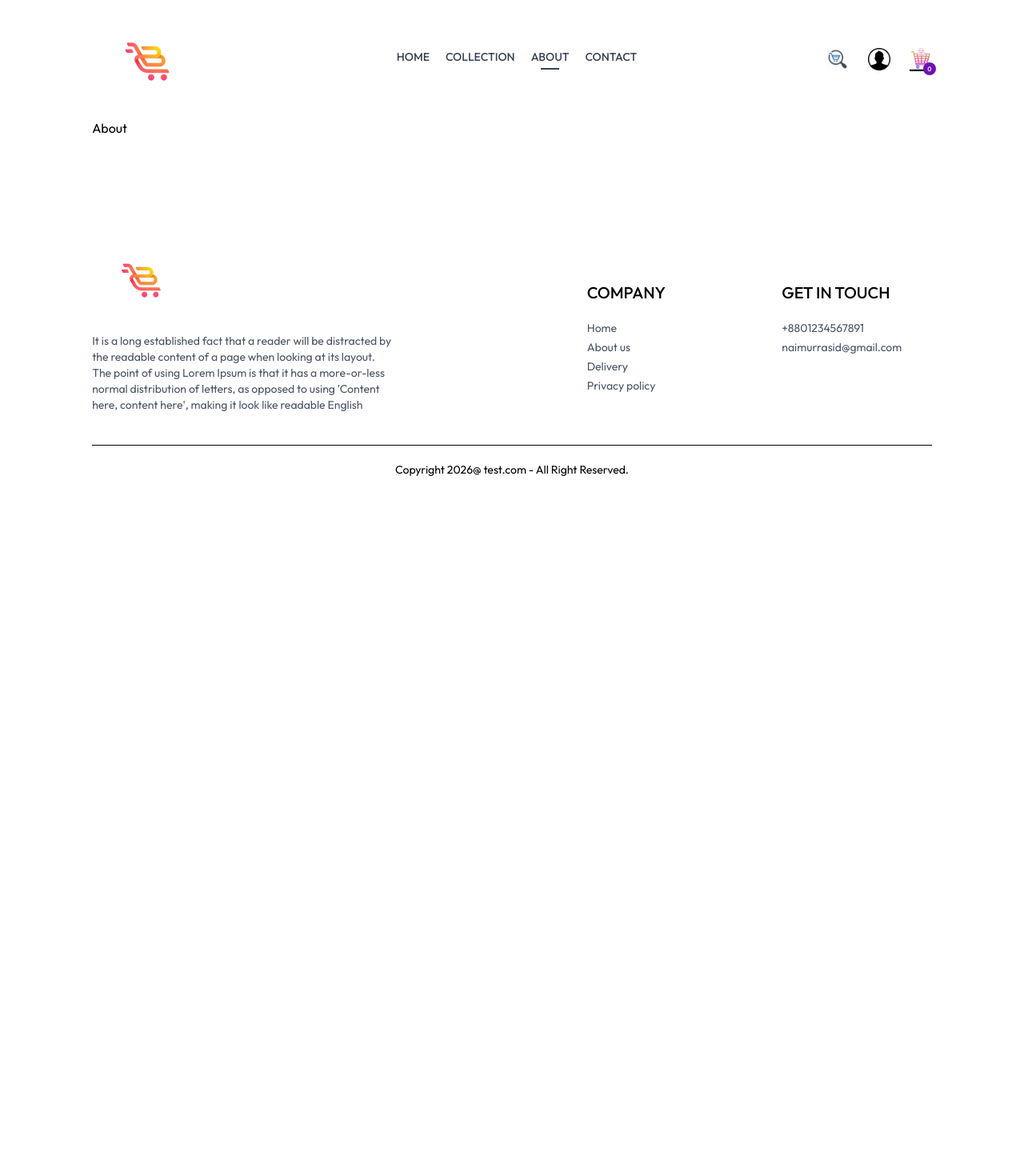
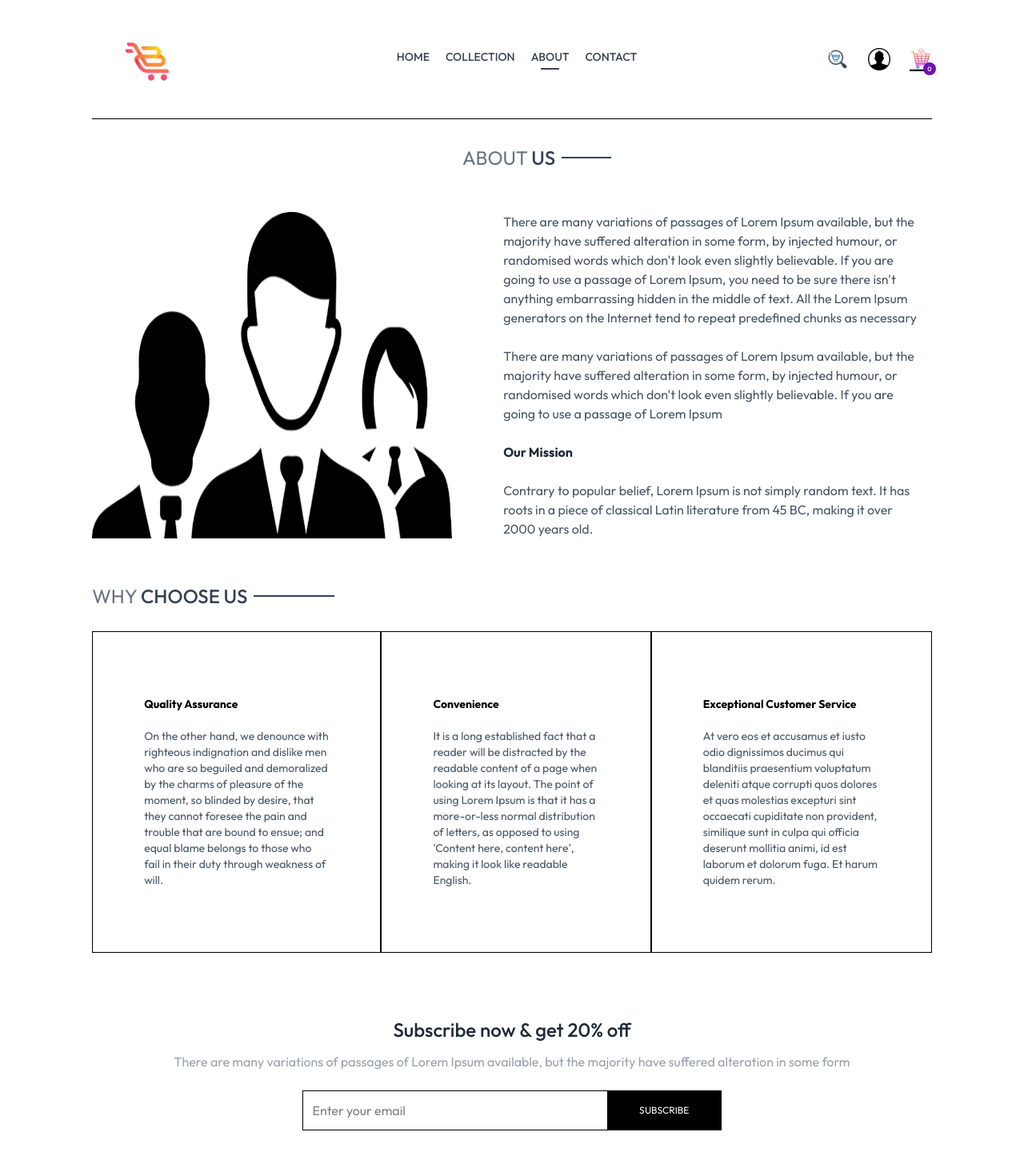
Before and after one commit to naimur2130/Ecommerce-app, a React (Vite) app in the folder Frontend/: page /about in a window 1280 px wide. Shown: the top 1470 px of the page at 80% size. Before the commit the page ends 800 px from the top, so only its background shows below. Built offline with nearby package versions, Linux system fonts and the light colour scheme; a web font is replaced by a local one.

Commit message:
About Us page completed

```diff
--- a/Frontend/src/assets/assets.js
+++ b/Frontend/src/assets/assets.js
@@ -23,7 +23,8 @@ import star from "./star.png";
 import half_star from "./half_star.png";
 import bin from "./bin.png";
 import stripe from "./stripe.png";
-import razorpay from "./razorpay.png"
+import razorpay from "./razorpay.png";
+import aboutus from "./aboutus.png";
 
 export const assets = {
   logo,
@@ -51,5 +52,6 @@ export const assets = {
   half_star,
   bin,
   stripe,
-  razorpay
+  razorpay,
+  aboutus,
 };
--- a/Frontend/src/pages/About.jsx
+++ b/Frontend/src/pages/About.jsx
@@ -1,7 +1,79 @@
 import React from "react";
+import Title from "../components/Title";
+import NewsLetterBox from "../components/NewsLetterBox";
+import { assets } from "../assets/assets";
 
 const About = () => {
-  return <div>About</div>;
+  return (
+    <div>
+      <div className="text-2xl text-center pt-8 border-t">
+        <Title text1={"ABOUT "} text2={"US"} />
+      </div>
+      <div className="my-10 flex flex-col md:flex-row gap-16">
+        <img className="w-full md:max-w-112.5" src={assets.aboutus} alt="" />
+        <div className="flex flex-col justify-center gap-6 md:w-2/4 text-gray-600">
+          <p>
+            There are many variations of passages of Lorem Ipsum available, but
+            the majority have suffered alteration in some form, by injected
+            humour, or randomised words which don't look even slightly
+            believable. If you are going to use a passage of Lorem Ipsum, you
+            need to be sure there isn't anything embarrassing hidden in the
+            middle of text. All the Lorem Ipsum generators on the Internet tend
+            to repeat predefined chunks as necessary
+          </p>
+          <p>
+            There are many variations of passages of Lorem Ipsum available, but
+            the majority have suffered alteration in some form, by injected
+            humour, or randomised words which don't look even slightly
+            believable. If you are going to use a passage of Lorem Ipsum
+          </p>
+          <b className="text-gray-800">Our Mission</b>
+          <p>
+            Contrary to popular belief, Lorem Ipsum is not simply random text.
+            It has roots in a piece of classical Latin literature from 45 BC,
+            making it over 2000 years old.
+          </p>
+        </div>
+      </div>
+      <div className="text-2xl py-4">
+        <Title text1={"WHY "} text2={"CHOOSE US"} />
+      </div>
+      <div className="flex flex-col md:flex-row text-sm mb-20">
+        <div className="border px-10 md:px-16 py-8 sm:py-20 flex flex-col gap-5">
+          <b>Quality Assurance</b>
+          <p className="text-gray-600">
+            On the other hand, we denounce with righteous indignation and
+            dislike men who are so beguiled and demoralized by the charms of
+            pleasure of the moment, so blinded by desire, that they cannot
+            foresee the pain and trouble that are bound to ensue; and equal
+            blame belongs to those who fail in their duty through weakness of
+            will.
+          </p>
+        </div>
+        <div className="border px-10 md:px-16 py-8 sm:py-20 flex flex-col gap-5">
+          <b>Convenience</b>
+          <p className="text-gray-600">
+            It is a long established fact that a reader will be distracted by
+            the readable content of a page when looking at its layout. The point
+            of using Lorem Ipsum is that it has a more-or-less normal
+            distribution of letters, as opposed to using 'Content here, content
+            here', making it look like readable English.
+          </p>
+        </div>
+        <div className="border px-10 md:px-16 py-8 sm:py-20 flex flex-col gap-5">
+          <b>Exceptional Customer Service</b>
+          <p className="text-gray-600">
+            At vero eos et accusamus et iusto odio dignissimos ducimus qui
+            blanditiis praesentium voluptatum deleniti atque corrupti quos
+            dolores et quas molestias excepturi sint occaecati cupiditate non
+            provident, similique sunt in culpa qui officia deserunt mollitia
+            animi, id est laborum et dolorum fuga. Et harum quidem rerum.
+          </p>
+        </div>
+      </div>
+      <NewsLetterBox />
+    </div>
+  );
 };
 
 export default About;
```
Also changed, not shown: Frontend/src/assets/aboutus.png (added).
